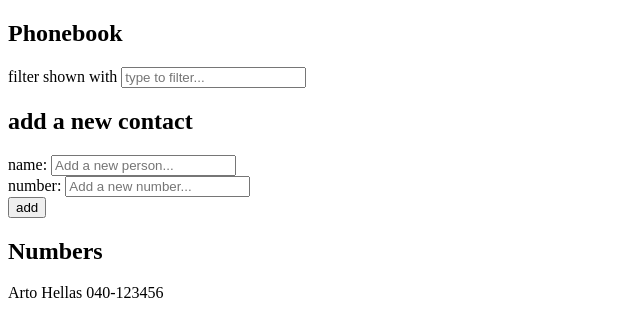
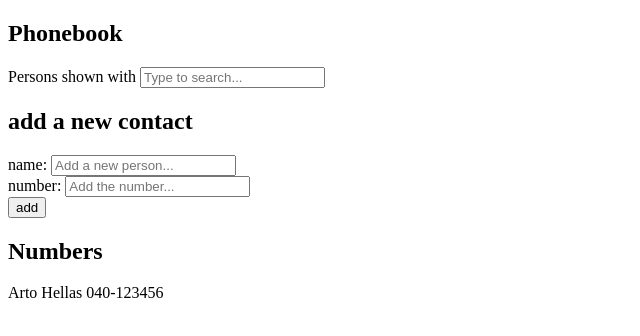
Before and after one commit to danielMut02/FullStackOpen-Solutions, a React (Vite) app in the folder Part 2/phoneBook/: page / in a window 1280 px wide. Shown: the top 336 px of the page, without its empty margins (0-640 px from the left). Built offline with nearby package versions, Linux system fonts and the light colour scheme.

Commit message:
Refactored the app by extracting  parts into new components. Completed exercise 2.10

```diff
--- a/Part 2/phoneBook/src/App.jsx
+++ b/Part 2/phoneBook/src/App.jsx
@@ -1,4 +1,6 @@
 import { useState } from 'react'
+import Filter from './components/Filter'
+import PersonForm from './components/PersonForm'
 import Person from './components/Person'
 
 
@@ -50,36 +52,29 @@ const App = () => {
     <div>
       <h2>Phonebook</h2>
 
-        filter shown with <input
-              value = {search}
-              onChange = {handleSearchChange}
-              placeholder='type to filter...'
-          />
+        <Filter value = {search} onChange={handleSearchChange} placeholder = {'Type to search...'} />
 
       <h2>add a new contact</h2>
-      <form onSubmit={addName}>
-        <div>
-          name: <input
-            value={newName}
-            onChange={handleNameChange}
-            placeholder='Add a new person...'
-            />
-        </div>
-        <div>
-          number: <input
-            value = {newNumber}
-            onChange = {handleNumberChange}
-            placeholder='Add a new number...'
-          />
-        </div>
-        <div>
-          <button type="submit">add</button>
-        </div>
-      </form>
+
+      <PersonForm
+        onSubmit = {addName}
+
+        value = {newName}
+        onChange = {handleNameChange}
+        placeholder = 'Add a new person...'
+
+        valueNumber = {newNumber}
+        onChangeNumber = {handleNumberChange}
+        placeholderNumber = 'Add the number...'
+
+      />
+
       <h2>Numbers</h2>
+
         {filteredPersons.map(person =>
           <Person key = {person.id} name = {person.name} number = {person.number} />
         )}
+
     </div>
   )
 }
--- /dev/null
+++ b/Part 2/phoneBook/src/components/Filter.jsx
@@ -0,0 +1,14 @@
+const Filter = ({value, onChange, placeholder}) => {
+
+    return (
+        <div>
+            Persons shown with <input
+                  value = {value}
+                  onChange = {onChange}
+                  placeholder={placeholder}
+              />
+        </div>
+    )
+}
+
+export default Filter
--- /dev/null
+++ b/Part 2/phoneBook/src/components/PersonForm.jsx
@@ -0,0 +1,30 @@
+const PersonForm = (props) => {
+
+    const {onSubmit, value, valueNumber, onChange, onChangeNumber, placeholder, placeholderNumber} = props
+
+    return (
+        <form onSubmit={onSubmit}>
+        <div>
+          name: <input
+            value = {value}
+            onChange = {onChange}
+            placeholder = {placeholder}
+            />
+        </div>
+        <div>
+          number: <input
+            value = {valueNumber}
+            onChange = {onChangeNumber}
+            placeholder = {placeholderNumber}
+          />
+        </div>
+        <div>
+          <button type="submit">add</button>
+        </div>
+      </form>
+
+
+    )
+}
+
+export default PersonForm
```
